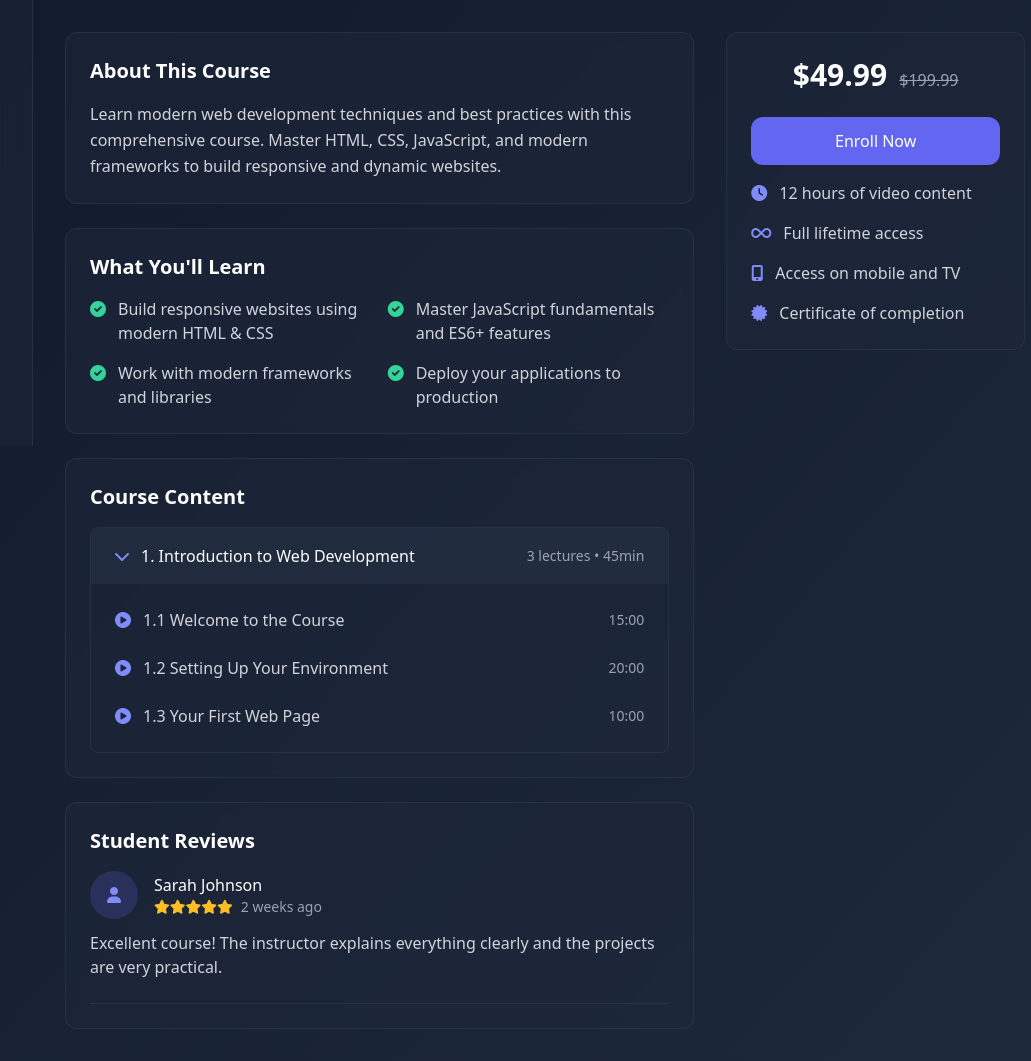
After one commit to imanechadli-02/Youdemy, a PHP site: page /voir.php in a window 1280 px wide. The commit adds this page. Shown: the part 418-1479 px from the top of the page, without its empty margins (223-1254 px from the left). Run offline with PHP 8.4, Linux system fonts and the light colour scheme; some libraries are stand-ins or nearby versions.

Commit message:
feat : afficher les details des cours suivant son type YOUD-28

```diff
--- a/classes/classCours.php
+++ b/classes/classCours.php
@@ -116,6 +116,8 @@ class Cours
     }
 
     public function ajouterCours() {}
+
+    public function afficherCours(){}
 
     public function afficherCardCours()
     {
@@ -252,4 +254,8 @@ class Cours
             }
         }
     }
+
+    public function mesCours($id){
+
+    }
 }
--- /dev/null
+++ b/voir.php
@@ -0,0 +1,209 @@
+<!DOCTYPE html>
+<html lang="en">
+<head>
+    <meta charset="UTF-8">
+    <meta name="viewport" content="width=device-width, initial-scale=1.0">
+    <title>Course Details - Youdemy</title>
+    <link rel="stylesheet" href="https://cdnjs.cloudflare.com/ajax/libs/font-awesome/6.0.0/css/all.min.css">
+    <script src="https://cdn.tailwindcss.com"></script>
+    <script>
+        tailwind.config = {
+            theme: {
+                extend: {
+                    colors: {
+                        'dark': '#0f172a',
+                        'dark-light': '#1e293b',
+                        'primary': '#6366f1',
+                    }
+                }
+            }
+        }
+    </script>
+</head>
+
+<body class="bg-gradient-to-br from-slate-900 to-slate-800 min-h-screen">
+    <!-- Top Navigation -->
+    <nav class="bg-slate-800/50 backdrop-blur-xl border-b border-slate-700/50 fixed w-full z-10">
+        <!-- ... Navigation content (same as dashboard) ... -->
+    </nav>
+
+    <!-- Sidebar -->
+    <aside class="fixed left-0 top-16 h-full w-64 bg-slate-800/50 backdrop-blur-xl border-r border-slate-700/50">
+        <!-- ... Sidebar content (same as dashboard) ... -->
+    </aside>
+
+    <!-- Main Content -->
+    <main class="ml-64 pt-16">
+        <div class="p-8">
+            <!-- Course Header -->
+            <div class="bg-slate-800/50 backdrop-blur-sm rounded-xl border border-slate-700/50 overflow-hidden mb-8">
+                <div class="relative h-80">
+                    <img src="https://example.com/course-image.jpg"
+                         alt="Course Banner"
+                         class="w-full h-full object-cover">
+                    <div class="absolute inset-0 bg-gradient-to-t from-slate-900 via-slate-900/50 to-transparent"></div>
+                    <div class="absolute bottom-6 left-6 right-6">
+                        <div class="flex items-center gap-3 mb-4">
+                            <span class="px-3 py-1 rounded-full text-xs bg-indigo-500/20 text-indigo-400">Web Development</span>
+                            <span class="px-3 py-1 rounded-full text-xs bg-emerald-500/20 text-emerald-400">Beginner</span>
+                        </div>
+                        <h1 class="text-3xl font-bold text-white mb-2">Modern Web Development Course</h1>
+                        <div class="flex items-center gap-6 text-gray-300">
+                            <span class="flex items-center gap-2">
+                                <i class="fas fa-user-tie text-indigo-400"></i>
+                                John Doe
+                            </span>
+                            <span class="flex items-center gap-2">
+                                <i class="fas fa-star text-amber-400"></i>
+                                4.8 (256 reviews)
+                            </span>
+                            <span class="flex items-center gap-2">
+                                <i class="fas fa-users text-indigo-400"></i>
+                                1,234 students
+                            </span>
+                        </div>
+                    </div>
+                </div>
+            </div>
+
+            <!-- Course Content Grid -->
+            <div class="grid grid-cols-3 gap-8">
+                <!-- Main Course Info -->
+                <div class="col-span-2 space-y-6">
+                    <!-- About This Course -->
+                    <div class="bg-slate-800/50 backdrop-blur-sm rounded-xl border border-slate-700/50 p-6">
+                        <h2 class="text-xl font-semibold text-white mb-4">About This Course</h2>
+                        <p class="text-gray-300 leading-relaxed">
+                            Learn modern web development techniques and best practices with this comprehensive course.
+                            Master HTML, CSS, JavaScript, and modern frameworks to build responsive and dynamic websites.
+                        </p>
+                    </div>
+
+                    <!-- What You'll Learn -->
+                    <div class="bg-slate-800/50 backdrop-blur-sm rounded-xl border border-slate-700/50 p-6">
+                        <h2 class="text-xl font-semibold text-white mb-4">What You'll Learn</h2>
+                        <div class="grid grid-cols-2 gap-4">
+                            <div class="flex items-start gap-3">
+                                <i class="fas fa-check-circle text-emerald-400 mt-1"></i>
+                                <span class="text-gray-300">Build responsive websites using modern HTML & CSS</span>
+                            </div>
+                            <div class="flex items-start gap-3">
+                                <i class="fas fa-check-circle text-emerald-400 mt-1"></i>
+                                <span class="text-gray-300">Master JavaScript fundamentals and ES6+ features</span>
+                            </div>
+                            <div class="flex items-start gap-3">
+                                <i class="fas fa-check-circle text-emerald-400 mt-1"></i>
+                                <span class="text-gray-300">Work with modern frameworks and libraries</span>
+                            </div>
+                            <div class="flex items-start gap-3">
+                                <i class="fas fa-check-circle text-emerald-400 mt-1"></i>
+                                <span class="text-gray-300">Deploy your applications to production</span>
+                            </div>
+                        </div>
+                    </div>
+
+                    <!-- Course Content -->
+                    <div class="bg-slate-800/50 backdrop-blur-sm rounded-xl border border-slate-700/50 p-6">
+                        <h2 class="text-xl font-semibold text-white mb-4">Course Content</h2>
+                        <div class="space-y-4">
+                            <!-- Section 1 -->
+                            <div class="border border-slate-700/50 rounded-lg overflow-hidden">
+                                <button class="w-full px-6 py-4 flex items-center justify-between bg-slate-700/30 hover:bg-slate-700/50 transition-colors">
+                                    <div class="flex items-center gap-3">
+                                        <i class="fas fa-chevron-down text-indigo-400"></i>
+                                        <span class="text-white font-medium">1. Introduction to Web Development</span>
+                                    </div>
+                                    <span class="text-gray-400 text-sm">3 lectures • 45min</span>
+                                </button>
+                                <div class="p-4 space-y-2">
+                                    <div class="flex items-center gap-3 text-gray-300 px-2 py-2 hover:bg-slate-700/30 rounded-lg">
+                                        <i class="fas fa-play-circle text-indigo-400"></i>
+                                        <span>1.1 Welcome to the Course</span>
+                                        <span class="ml-auto text-sm text-gray-400">15:00</span>
+                                    </div>
+                                    <div class="flex items-center gap-3 text-gray-300 px-2 py-2 hover:bg-slate-700/30 rounded-lg">
+                                        <i class="fas fa-play-circle text-indigo-400"></i>
+                                        <span>1.2 Setting Up Your Environment</span>
+                                        <span class="ml-auto text-sm text-gray-400">20:00</span>
+                                    </div>
+                                    <div class="flex items-center gap-3 text-gray-300 px-2 py-2 hover:bg-slate-700/30 rounded-lg">
+                                        <i class="fas fa-play-circle text-indigo-400"></i>
+                                        <span>1.3 Your First Web Page</span>
+                                        <span class="ml-auto text-sm text-gray-400">10:00</span>
+                                    </div>
+                                </div>
+                            </div>
+
+                            <!-- Add more sections with similar structure -->
+                        </div>
+                    </div>
+
+                    <!-- Reviews -->
+                    <div class="bg-slate-800/50 backdrop-blur-sm rounded-xl border border-slate-700/50 p-6">
+                        <h2 class="text-xl font-semibold text-white mb-4">Student Reviews</h2>
+                        <div class="space-y-6">
+                            <!-- Review Item -->
+                            <div class="border-b border-slate-700/50 pb-6">
+                                <div class="flex items-center gap-4 mb-3">
+                                    <div class="w-12 h-12 rounded-full bg-indigo-500/20 flex items-center justify-center">
+                                        <i class="fas fa-user text-indigo-400"></i>
+                                    </div>
+                                    <div>
+                                        <h4 class="text-white font-medium">Sarah Johnson</h4>
+                                        <div class="flex items-center gap-2 text-sm">
+                                            <div class="flex items-center text-amber-400">
+                                                <i class="fas fa-star"></i>
+                                                <i class="fas fa-star"></i>
+                                                <i class="fas fa-star"></i>
+                                                <i class="fas fa-star"></i>
+                                                <i class="fas fa-star"></i>
+                                            </div>
+                                            <span class="text-gray-400">2 weeks ago</span>
+                                        </div>
+                                    </div>
+                                </div>
+                                <p class="text-gray-300">
+                                    Excellent course! The instructor explains everything clearly and the projects are very practical.
+                                </p>
+                            </div>
+                            <!-- Add more reviews -->
+                        </div>
+                    </div>
+                </div>
+
+                <!-- Course Sidebar -->
+                <div class="space-y-6">
+                    <!-- Enrollment Card -->
+                    <div class="bg-slate-800/50 backdrop-blur-sm rounded-xl border border-slate-700/50 p-6 sticky top-24">
+                        <div class="text-center mb-6">
+                            <span class="text-3xl font-bold text-white">$49.99</span>
+                            <span class="text-gray-400 line-through ml-2">$199.99</span>
+                        </div>
+                        <button class="w-full px-6 py-3 bg-indigo-500 hover:bg-indigo-600 text-white rounded-xl mb-4 transition-colors">
+                            Enroll Now
+                        </button>
+                        <div class="space-y-4 text-gray-300">
+                            <div class="flex items-center gap-3">
+                                <i class="fas fa-clock text-indigo-400"></i>
+                                <span>12 hours of video content</span>
+                            </div>
+                            <div class="flex items-center gap-3">
+                                <i class="fas fa-infinity text-indigo-400"></i>
+                                <span>Full lifetime access</span>
+                            </div>
+                            <div class="flex items-center gap-3">
+                                <i class="fas fa-mobile-alt text-indigo-400"></i>
+                                <span>Access on mobile and TV</span>
+                            </div>
+                            <div class="flex items-center gap-3">
+                                <i class="fas fa-certificate text-indigo-400"></i>
+                                <span>Certificate of completion</span>
+                            </div>
+                        </div>
+                    </div>
+                </div>
+            </div>
+        </div>
+    </main>
+</body>
+</html>
```
Also changed, not shown: EtudiantPages/DashboardEtudiant.php (+18 -4 lines), EtudiantPages/detailCours.php (+54 -30 lines), classes/classCoursText.php (+36 -0 lines), classes/classCoursVideo.php (+38 -0 lines).
